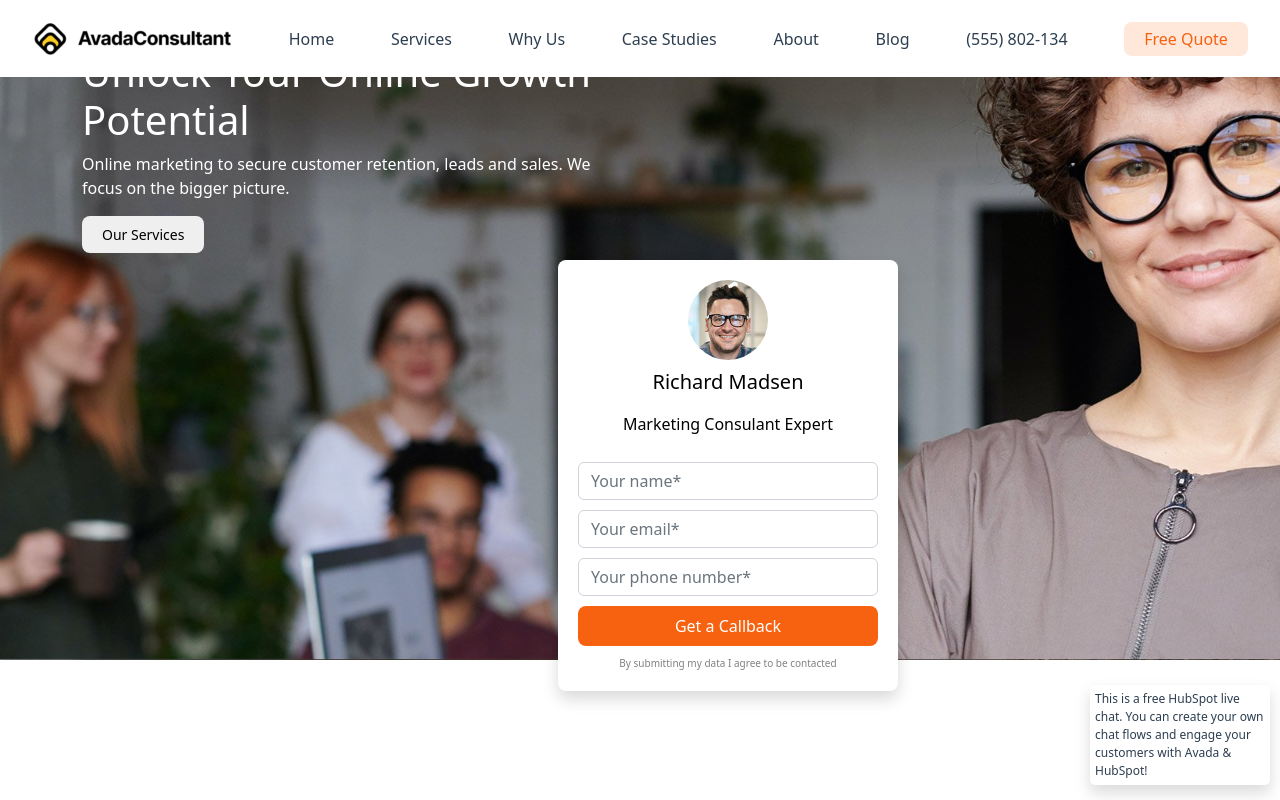
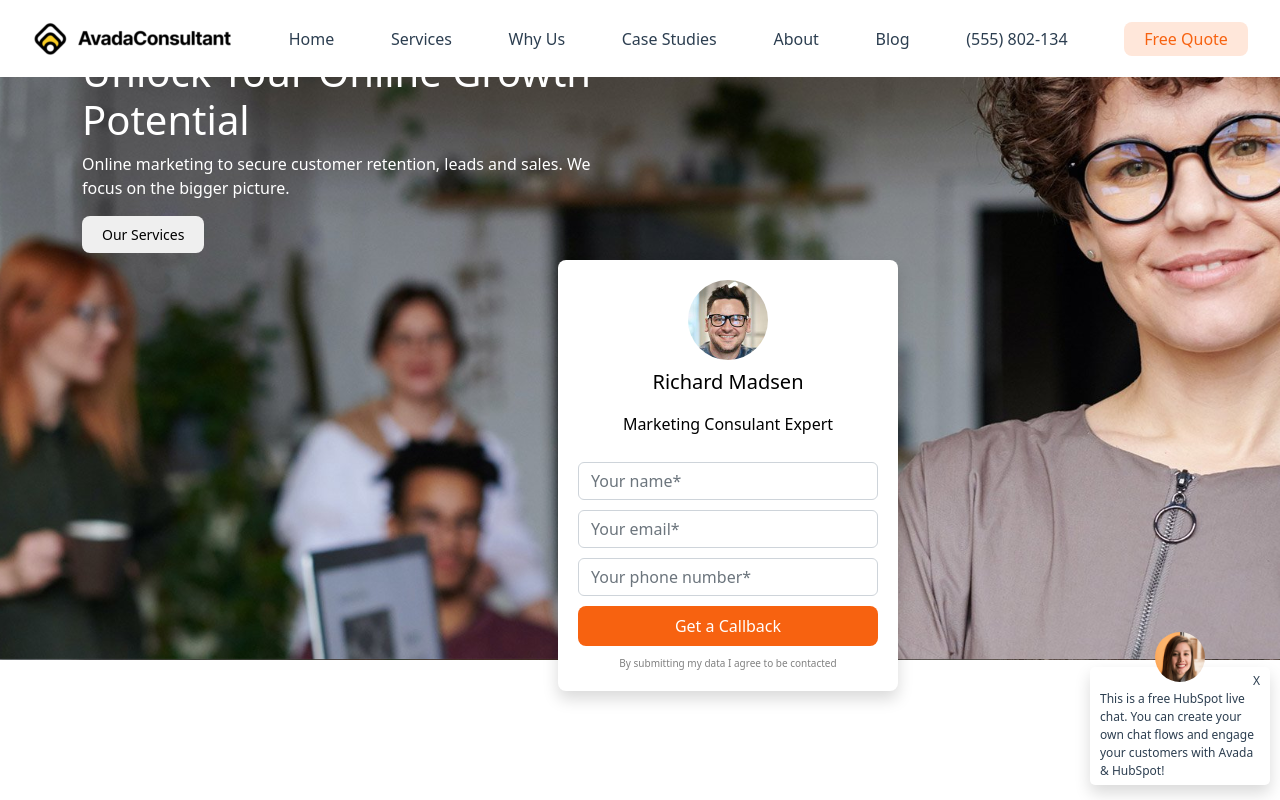
Before and after one commit to Trusimo/proj-html-vuejs, a Vue app: page / in a window 1280 px wide. Shown: the top 800 px of the page. Built offline with nearby package versions, Linux system fonts and the light colour scheme.

Commit message:
completes footer

```diff
--- a/src/components/TheFooter.vue
+++ b/src/components/TheFooter.vue
@@ -47,6 +47,10 @@
         </div>
 
         <div class="live-chat shadow font-small">
+            <div class="flex-img-foot">
+                <img class="img-chat" src="../../public/marketing-expert-cta.png">
+            </div>
+            <div class="flex-x">X</div>
             This is a free HubSpot live chat. You can create your own chat flows
             and engage your customers with Avada & HubSpot!
         </div>
@@ -113,7 +117,26 @@ export default {
     bottom: 15px;
     right: 10px;
     border-radius: 5px;
-    padding: 5px;
+    padding: 5px 10px;
     z-index: 1;
 }
+
+.flex-x {
+    display: flex;
+    justify-content: end;
+}
+
+.flex-img-foot {
+    display: flex;
+    justify-content: center;
+    position: relative;
+}
+
+.img-chat {
+    width: 50px;
+    height: 50px;
+    border-radius: 50%;
+    position: absolute;
+    top: -40px
+}
 </style>
```
